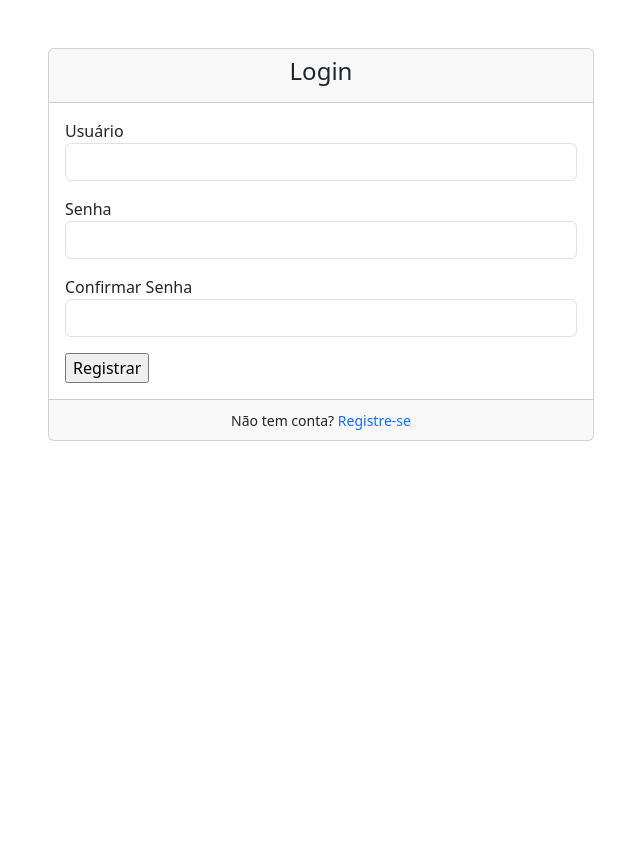
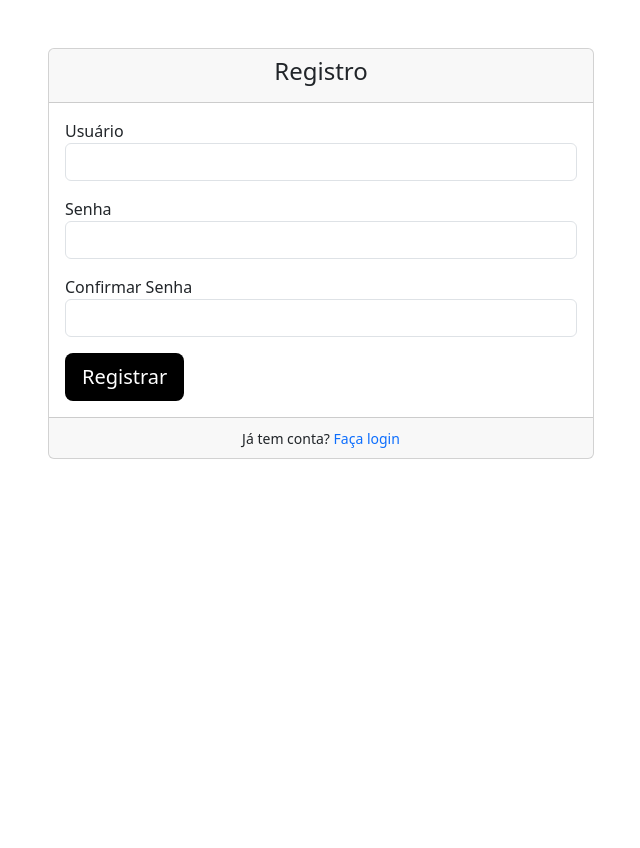
Before and after one commit to igor-gdf/blog-to-dev, a CakePHP app: the page made by app/View/Users/register.ctp in a window 1280 px wide. Shown: the whole page, without its empty margins (319-959 px from the left). After the commit the page ends 459 px from the top, so only its background shows below. Run offline with PHP 8.4 and a stand-in for CakePHP, Linux system fonts and the light colour scheme; the template is opened without the code that fills it, so the values that code supplies are empty; form fields are guessed from the names that the template uses; some libraries are stand-ins or nearby versions.

Commit message:
feat(ui): update layout, posts index and auth views; include flash and styles

```diff
--- a/app/View/Layouts/default.ctp
+++ b/app/View/Layouts/default.ctp
@@ -42,5 +42,7 @@ $cakeVersion = __d('cake_dev', 'CakePHP %s', Configure::version())
 			<?php echo $this->fetch('content'); ?>
 		</div>
 	</div>
+	<script src="https://cdn.jsdelivr.net/npm/jquery@3.6.4/dist/jquery.min.js"></script>
+	<script src="/js/flash.js" defer></script>
 </body>
 </html>
--- a/app/View/Users/login.ctp
+++ b/app/View/Users/login.ctp
@@ -31,10 +31,8 @@
                     </div>
 
                     <div class="d-grid">
-                        <?php echo $this->Form->end(array(
-                            'label' => 'Entrar',
-                            'class' => 'btn btn-primary btn-lg'
-                        )); ?>
+                        <?php echo $this->Form->submit(__('Entrar'), array('class' => 'btn bg-black text-white btn-lg')); ?>
+                        <?php echo $this->Form->end(); ?>
                     </div>
                 </div>
                 <div class="card-footer text-center d-flex flex-column gap-2">
--- a/app/View/Users/register.ctp
+++ b/app/View/Users/register.ctp
@@ -3,7 +3,7 @@
         <div class="col-md-6">
             <div class="card">
                 <div class="card-header">
-                    <h4 class="text-center">Login</h4>
+                    <h4 class="text-center">Registro</h4>
                 </div>
                 <div class="card-body">
                     <?php echo $this->Session->flash(); ?>
@@ -39,16 +39,14 @@
                     </div>
 
                     <div class="d-grid">
-                        <?php echo $this->Form->end(__('Registrar'), array(
-                        'label' => 'Registrar',
-                        'class' => 'btn btn-primary btn-lg'
-                        )); ?>
+                        <?php echo $this->Form->submit(__('Registrar'), array('class' => 'btn bg-black text-white btn-lg')); ?>
+                        <?php echo $this->Form->end(); ?>
                     </div>
                 </div>
                 <div class="card-footer text-center">
                     <small>
-                        Não tem conta?
-                        <?php echo $this->Html->link('Registre-se', array('action' => 'register', ), array('class' => 'text-decoration-none')); ?>
+                        Já tem conta?
+                        <?php echo $this->Html->link('Faça login', array('action' => 'login'), array('class' => 'text-decoration-none')); ?>
                     </small>
                 </div>
             </div>
--- a/app/webroot/css/style.css
+++ b/app/webroot/css/style.css
@@ -1,7 +1,8 @@
 /* Garante altura total */
 html, body {
-    height: 100%;
+    height: auto;
 }
+
 
 .container-fluid {
     display: flex;
```
Also changed, not shown: app/View/Posts/index.ctp (+20 -2 lines).
